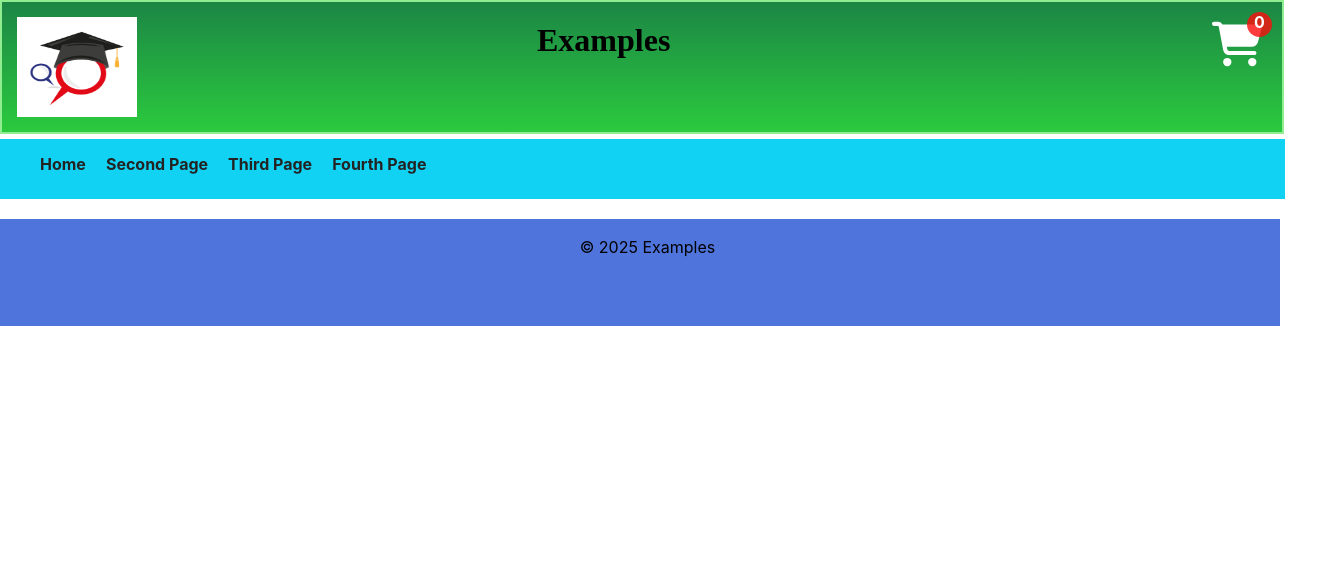
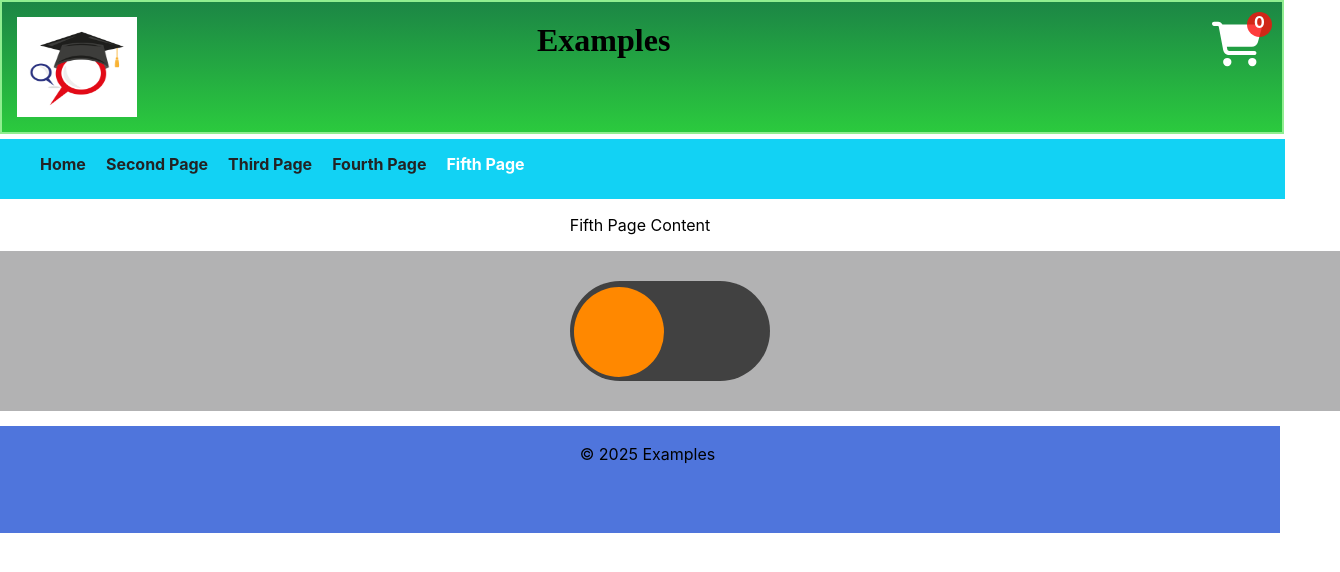
Before and after one commit to mvpetrusenko/react-pet-project, a React (Create React App) app: page /fifth in a window 1280 px wide. Shown: the top 572 px of the page, 1340 px wide, since content can reach past the window. Built offline with nearby package versions, Linux system fonts and the light colour scheme.

Commit message:
dark mode

```diff
--- a/src/App.js
+++ b/src/App.js
@@ -4,6 +4,7 @@ import MainPage from './components/MainPage/MainPage';
 import SecondPage from './components/SecondPage/SecondPage';
 import ThirdPage from './components/ThirdPage/ThirdPage';
 import FourthPage from './components/FourthPage/FourthPage';
+import FifthPage from './components/FifthPage/FifthPage';
 import CartPage from './components/CartPage/CartPage';
 import './App.css';  // Ensure you import global styles
 import Header from './components/Header/Header';
@@ -119,6 +120,7 @@ function App() {
           <Route path="/second" element={<SecondPage />} />
           <Route path="/third" element={<ThirdPage />} />
           <Route path="/fourth" element={<FourthPage />} />
+          <Route path="/fifth" element={<FifthPage />} />
           <Route path="/cart" element={<CartPage />} />
         </Routes>
 
--- /dev/null
+++ b/src/components/FifthPage/DarkTheme.css
@@ -0,0 +1,30 @@
+/* data-theme:
+This is a data attribute. Data attributes are custom
+attributes that one can add to HTML elements to store
+arbitrary data. They always start with data-.
+In this case, data-theme is used to store the theme
+preference of the user or the application.
+'dark':
+This is the value of the data-theme attribute. It indicates
+that the element (and potentially its descendants) should be styled using the dark theme.
+[data-theme='dark']:
+This is a CSS attribute selector. It selects HTML elements
+that have the data-theme attribute with the value 'dark'.
+It's used to apply specific CSS rules when the dark theme is active.
+Therefore, when you see [data-theme='dark'] in CSS,
+it means "apply these styles to any element that has the data-theme attribute set to 'dark'."
+
+It is a data-theme attribute,
+that when it has the value of dark, the css rules within the selector are applied */
+
+/* data-theme variable with value dark */
+/* In index.css add variables:
+
+body {
+    background-color: var(--background-color);
+    color: var(--color); */
+
+[data-theme='dark'] {
+    --background-color: black;
+    --color: white;
+}
--- /dev/null
+++ b/src/components/FifthPage/FifthPage.css
@@ -0,0 +1,59 @@
+.switchModeContainer {
+    width: 100%;
+    height: 100px;
+    background-color: rgb(178, 178, 179);
+    display: flex;
+    justify-content: center;
+    align-items: center;
+    padding: 30px;
+}
+
+
+
+/* long space of switch */
+.sliderSwitch {
+    background-color: rgb(65, 65, 65);
+    width: 200px;
+    height: 100px;
+    border-radius: 200px;
+    position: relative;
+    cursor: pointer;
+}
+
+
+
+
+/* circle in switch toggle after checkbox is Unchecked */
+.sliderSwitch::before {
+    background-color: rgb(255, 136, 0);
+    content: '';
+    position: absolute;
+    width: 90px;
+    height: 90px;
+    border-radius: 200px;
+    left: 4px; /* instead of margin-left: -90px */
+    bottom: 4px;
+}
+
+
+/* hide checkbox to switch mode toggle */
+input {
+    display: none;
+}
+
+/* :checked pseudo-class matches any <input> or <option> element that is checked
+style around input */
+/* circle in switch toggle after checkbox is checked */
+input:checked + .sliderSwitch::before {
+    /* background-color: green;  */
+    transform: translateX(100px);
+}
+
+
+
+
+
+/* long space of switch after checkbox is checked */
+input:checked + .sliderSwitch {
+    background-color: rgb(251, 255, 141);
+}
--- /dev/null
+++ b/src/components/FifthPage/FifthPage.js
@@ -0,0 +1,83 @@
+import React, { useState } from 'react';
+import '../FifthPage/FifthPage.css'
+import '../FifthPage/DarkTheme.css'
+import '../FifthPage/LightTheme.css'
+
+
+
+
+// In JS:
+
+// body {
+//   padding: 25px;
+//   background-color: white;
+//   color: black;
+//   font-size: 25px;
+// }
+
+// .dark-mode {
+//   background-color: black;
+//   color: white;
+// }
+
+
+// function myFunction() {
+//   var element = document.body;
+//   element.classList.toggle("dark-mode");
+// }
+
+
+// ::before pseudo-element inserts some content before the content of the specified element
+
+
+// To toggle the theme when clicking the sliderSwitch label instead
+// of the checkbox directly, one need to:
+
+// Associate the Label with the Checkbox Correctly: Ensure the
+// htmlFor attribute of the sliderSwitch label matches the id of the checkbox.
+
+
+
+function FifthPage() {
+
+
+  // setAttribute(name, value)
+  const setDarkMode = () => {
+    document.querySelector('body').setAttribute('data-theme', 'dark')
+  }
+
+
+  const setLightMode = () => {
+    document.querySelector('body').setAttribute('data-theme', 'light')
+  }
+
+
+
+  // event.target.checked - checked toggle checkbox
+  const switchTheme = (event) => {
+    if (event.target.checked) setDarkMode();
+    else setLightMode()
+  };
+
+  return (
+    <div>
+        {/* {<Header />}
+        {<NavBar />} */}
+        <div className="content">
+            <p>Fifth Page Content</p>
+
+            <label className='switchModeContainer'>
+              <input type='checkbox'
+                      id='checkboxSwitch'
+                      onChange={switchTheme}></input>
+              <label htmlFor='checkboxSwitch' className='sliderSwitch'></label>
+            </label>
+        </div>
+
+    </div>
+
+   );
+
+}
+
+export default FifthPage;
--- /dev/null
+++ b/src/components/FifthPage/LightTheme.css
@@ -0,0 +1,4 @@
+[data-theme='light'] {
+    --background-color: white;
+    --color: black;
+}
--- a/src/components/NavBar/NavBar.js
+++ b/src/components/NavBar/NavBar.js
@@ -13,6 +13,7 @@ function NavBar() {
         <li className="activeTab"><NavLink to="/second" activeClassName="active">Second Page</NavLink></li>
         <li><NavLink to="/third">Third Page</NavLink></li>
         <li><NavLink to="/fourth">Fourth Page</NavLink></li>
+        <li><NavLink to="/fifth">Fifth Page</NavLink></li>
       </ul>
     </nav>
   );
--- a/src/index.css
+++ b/src/index.css
@@ -6,6 +6,8 @@ html {
 
 
 body {
+  background-color: var(--background-color);
+  color: var(--color);
   margin: 0;
   font-family: -apple-system, BlinkMacSystemFont, 'Segoe UI', 'Roboto', 'Oxygen',
     'Ubuntu', 'Cantarell', 'Fira Sans', 'Droid Sans', 'Helvetica Neue',
```
Also changed, not shown: src/components/MainPage/MainPage.js (+10 -0 lines), 1 other file (tests, documents, lock files or other folders).
